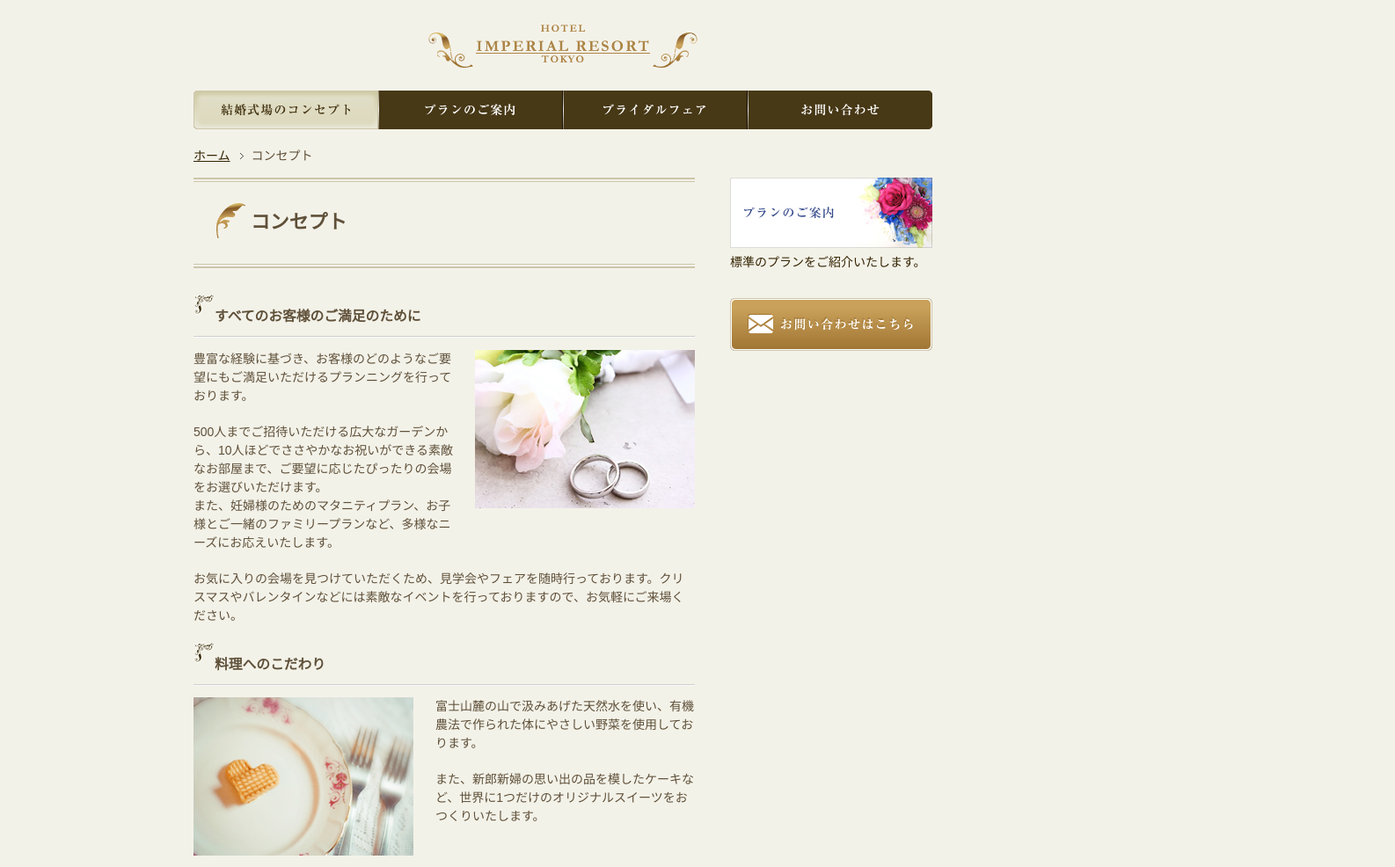
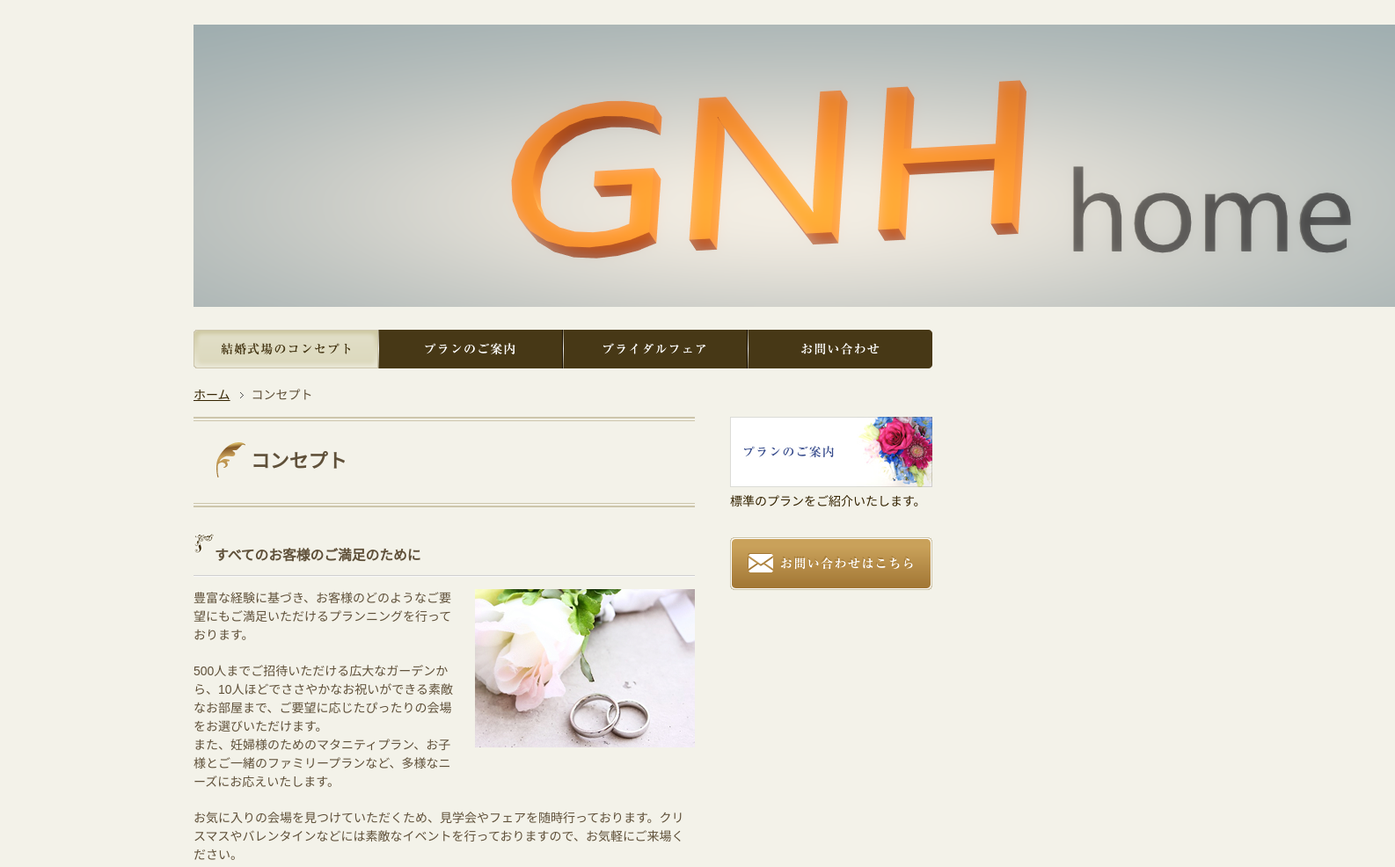
Before and after one commit to GNH765/web-, a plain HTML site: page concept.html in a window 1280 px wide. Shown: the top 986 px of the page at 88% size, 1586 px wide, since content can reach past the window. Drawn offline with Linux system fonts and the light colour scheme.

Commit message:
ロゴを変更

```diff
--- a/concept.html
+++ b/concept.html
@@ -9,7 +9,7 @@
 <body id="concept">
 	<header id="top">
 	<h1><a href="index.html">
-	<img src="images/logo.png" alt="HOTEL IMPERIAL RESORT TOKYO"></a></h1>
+	<img src="images/mask.png" alt="HOTEL IMPERIAL RESORT TOKYO"></a></h1>
 	</header>
 	<nav>
 	<ul>
```
Also changed, not shown: contact.html (+1 -1 lines), fair.html (+1 -1 lines), index.html (+1 -1 lines), plan.html (+1 -1 lines).
